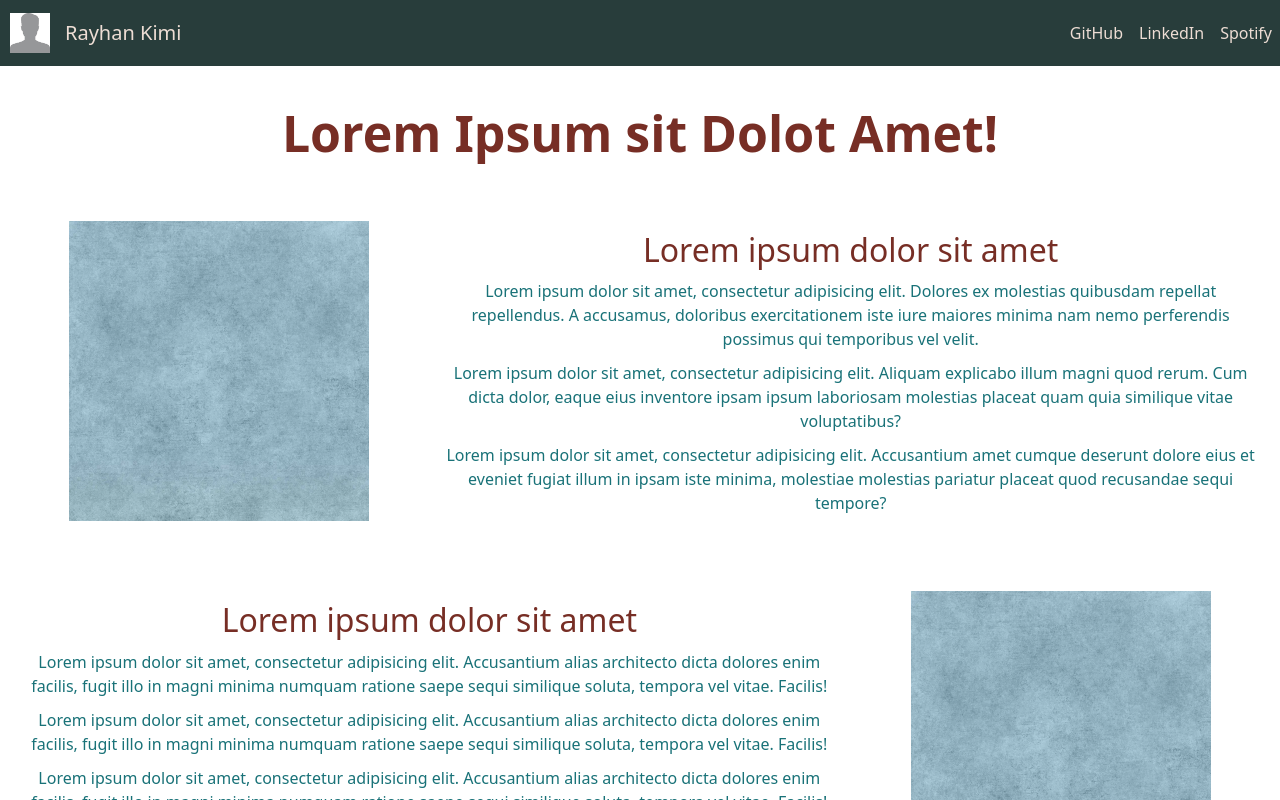
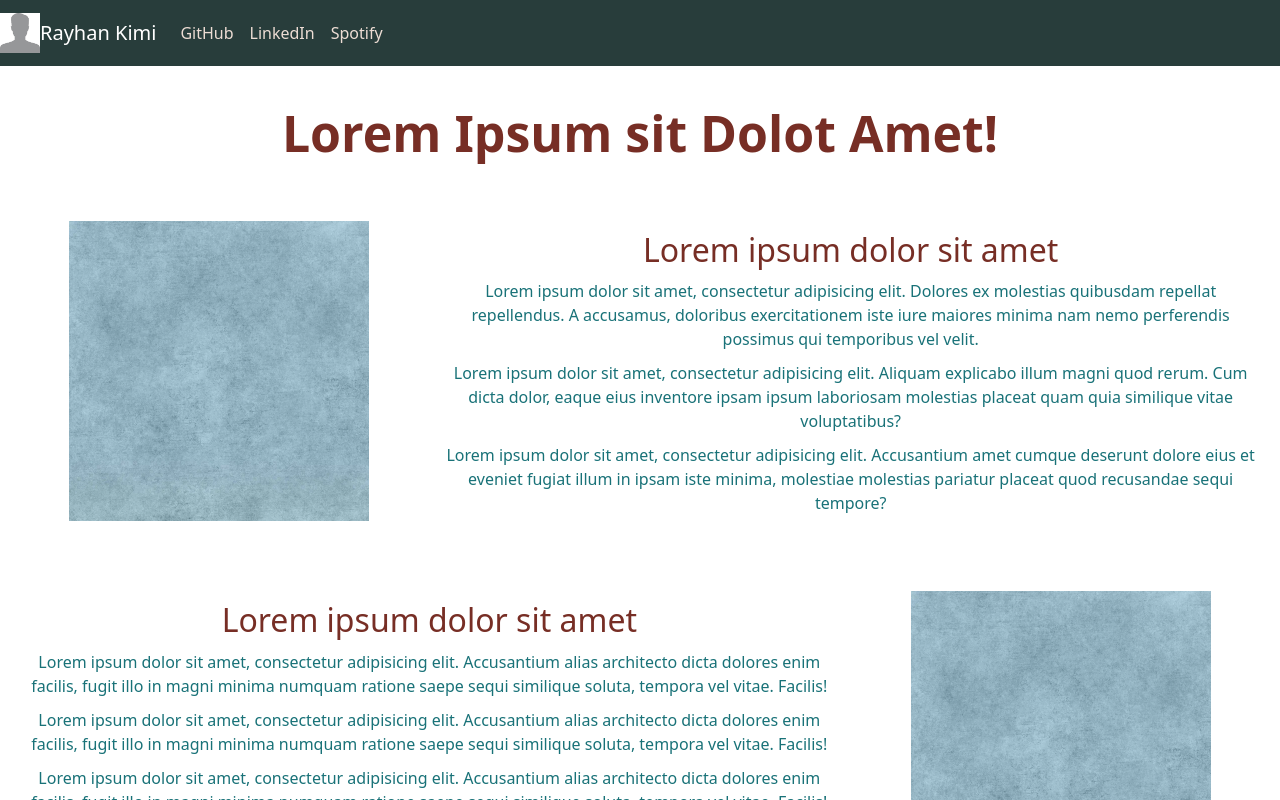
Before and after one commit to rayhankimi/rayhank-webpage, a React (Vite) app: page / in a window 1280 px wide. Shown: the top 800 px of the page. Built offline with nearby package versions, Linux system fonts and the light colour scheme.

Commit message:
revert navbar to initial commit due to conflicting

```diff
--- a/src/Navbar/Navbar.css
+++ b/src/Navbar/Navbar.css
@@ -9,19 +9,6 @@
     background-color: var(--navbar-bg-color) !important;
 }
 
-#brand-logo{
-    margin-left: 10px;
-    margin-right: 15px;
-}
-#brand-text{
-    color: var(--navbar-text-color);
-
-}
-#navbarNav{
-    justify-content: flex-end;
-}
-
-
 .nav-link {
     color: var(--navbar-text-color) !important;
 }
--- a/src/Navbar/Navbar.jsx
+++ b/src/Navbar/Navbar.jsx
@@ -1,13 +1,14 @@
 import React from 'react';
 import 'bootstrap/dist/css/bootstrap.min.css';
-import './Navbar.css';
+import './Navbar.css'; // Mengimpor CSS kustom
+// import logo from './assets/image/head-image.png'; // Pastikan Anda memiliki gambar ini di direktori yang benar
 
 function Navbar(props) {
     return (
         <nav className="navbar navbar-expand-lg navbar-dark bg-primary">
             <a className="navbar-brand d-flex align-items-center" href="#">
-                <img src={props.logo} alt="logo" height="40" width="40" className="d-inline-block align-top" id="brand-logo"/>
-                <span id="brand-text">Rayhan Kimi</span>
+                <img src={props.logo} alt="logo" height="40" width="40" className="d-inline-block align-top" />
+                <span>Rayhan Kimi</span>
             </a>
             <button className="navbar-toggler" type="button" data-toggle="collapse" data-target="#navbarNav" aria-controls="navbarNav" aria-expanded="false" aria-label="Toggle navigation">
                 <span className="navbar-toggler-icon"></span>
```
